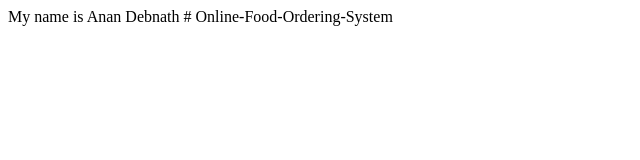
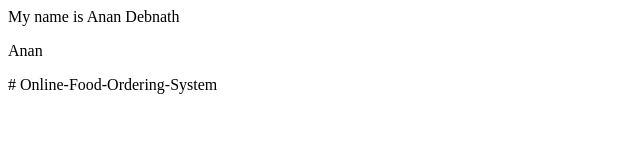
Before and after one commit to anandebnath/Online-Food-Ordering-System, a plain HTML site: page index.html in a window 1280 px wide. Shown: the whole page, without its empty margins (0-640 px from the left). Drawn offline with Linux system fonts and the light colour scheme.

Commit message:
first commit

```diff
--- a/index.html
+++ b/index.html
@@ -8,4 +8,5 @@
 <body>
     My name is Anan Debnath
 </body>
+<p> Anan </p>
 </html># Online-Food-Ordering-System
```
